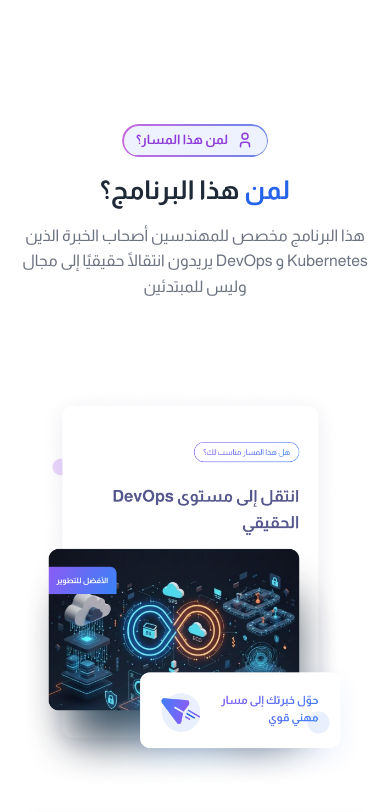
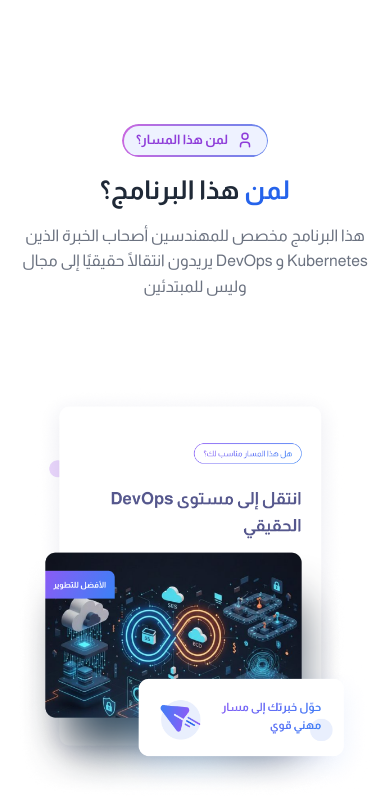
Before and after one commit to omarayman201099/landing-page, a plain HTML site: page index.html in a window 390 px wide. Shown: the part 900-1712 px from the top of the page. Drawn offline with Linux system fonts and the light colour scheme.

Commit message:
edit 1800

```diff
--- a/css/style.css
+++ b/css/style.css
@@ -33,6 +33,8 @@
   color: var(--text-primary);
   overflow-x: hidden;
   line-height: 1.6;
+    overflow-x: hidden;
+
 }
 
 a {
@@ -84,10 +86,12 @@
   color: var(--secondary-color);
 }
 
-.container{
+.container {
   max-width: 1200px;
-  margin: 0 auto;
-}
+  margin-inline: auto;
+  padding-inline: 16px;
+}
+
 
  .section{
 
@@ -148,6 +152,8 @@
   background: #0000001A;
   transition: var(--transition);
 }
+
+
 
 .nav-links::before {
   content: "";
@@ -560,7 +566,6 @@
   height: 20px;
 }
 
-/* ==================== WHO SECTION ==================== */
 /* ================= WHO SECTION ================= */
 
 .who-section {
@@ -720,7 +725,7 @@
 /* ================= RIGHT IMAGE ================= */
 
 .featured-course-card img {
-  max-width: 100%;
+  width: 600px;
   height: auto;
   display: block;
 }
@@ -735,9 +740,10 @@
     flex-direction: column-reverse;
   }
 
-  .featured-course-card {
+  .featured-course-card  img{
     margin-top: 40px;
     text-align: center;
+    width: 100%;
   }
 }
 
@@ -754,6 +760,10 @@
 
   .info-card {
     margin-bottom: 20px;
+  }
+    .featured-course-card  img{
+
+    width: 100%;
   }
 }
 
@@ -906,6 +916,14 @@
   transform: translateX(-6px);
 }
 
+.custom-card-content,
+.custom-card,
+.who-section,
+.section {
+  overflow-x: hidden;
+}
+
+
 .step-circle {
   position: absolute;
   top: 50%;
@@ -1025,9 +1043,6 @@
 
 @media (max-width: 480px) {
 
-  .container {
-    padding-inline: 16px;
-  }
 
   .custom-card {
     padding: 20px;
@@ -1053,17 +1068,13 @@
 
 
 
-/* ==================== HOW CARDS SECTION ==================== */
 /* ===== GENERAL ===== */
 .section {
   padding: 80px 0;
 }
 
-.container {
-  max-width: 1200px;
-  margin: auto;
-  padding: 0 20px;
-}
+
+
 
 .blue {
   color: #2563eb;
@@ -1238,34 +1249,26 @@
 
   }
 
-  .add-right {
-
-  }
+ .add-item,
+.add-right {
+  width: 320px;
+}
+
 
   .add-left {
     padding: 0;
     margin: 0;
   }
-  .add-item{
-    width: 320px;
-  }
+
 }
 
 @media (max-width: 400px) {
   .cards {
     grid-template-columns: 1fr;
   }
-   .add-box {
-
-
-  }
-
-  .add-right{
-    width: 300px;
-  }
-   .add-item{
-    width: 300px;
-  }
+
+
+
 }
 
 
@@ -1755,11 +1758,6 @@
   );
 }
 
-footer .container {
-  max-width: 1200px;
-  margin: 0 auto;
-  padding: 0 20px;
-}
 
 /* === FOOTER FLEX LAYOUT === */
 .footer-flex {
--- a/index.html
+++ b/index.html
@@ -260,7 +260,7 @@
       </div>
 
       <!-- Right Column -->
-      <div class="col-12 col-lg-6">
+      <div class="col-12 col-lg-5">
         <div class="right featured-course-card">
           <img src="./assets/images/Group 92.png" alt="DevOps Course">
         </div>
```
